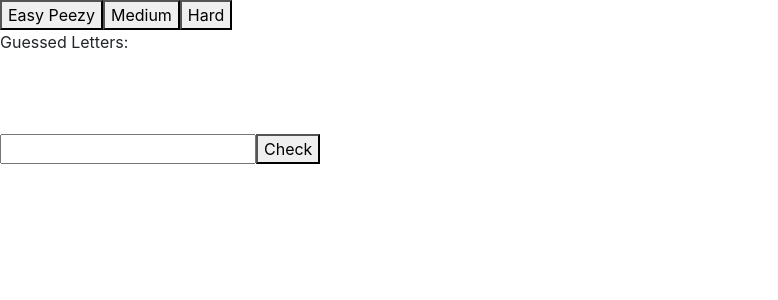
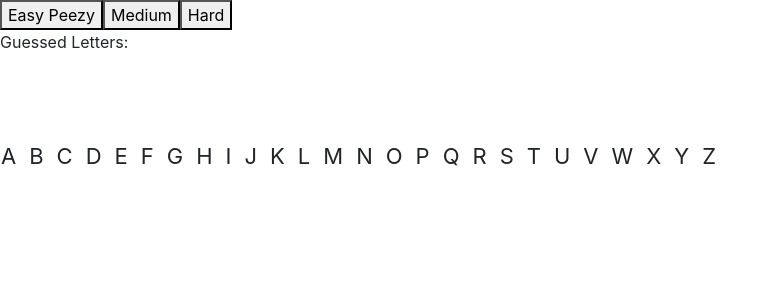
Before and after one commit to rybrennan/reach-project, a React app: page / in a window 1280 px wide. Shown: the top 300 px of the page, without its empty margins (0-778 px from the left). Built offline with nearby package versions, Linux system fonts and the light colour scheme; no server answers.

Commit message:
Implemented Alphabet in replace of Input

```diff
--- a/package.json
+++ b/package.json
@@ -21,7 +21,8 @@
     "mysql": "^2.17.1",
     "path": "^0.12.7",
     "react": "^16.8.1",
-    "react-dom": "^16.8.1"
+    "react-dom": "^16.8.1",
+    "styled-components": "^4.4.0"
   },
   "devDependencies": {
     "@babel/cli": "^7.0.0",
--- /dev/null
+++ b/src/components/Alphabet.jsx
@@ -0,0 +1,68 @@
+import React from 'react';
+import styled from 'styled-components';
+
+const Block = styled.ul`
+padding: 0;
+
+list-style-type: none;
+margin: 5px 0;
+li {
+  cursor: pointer;
+  margin-right: 11px;
+  padding: 1px;
+  text-transform: uppercase;
+  font-size: 22px;
+  display: inline-block;
+}
+li[disabled] {
+  text-decoration: line-through;
+  opacity: 0.4;
+  pointer-events: none;
+}
+`;
+const alpha = 'abcdefghijklmnopqrstuvwxyz'.split('');
+
+function Alphabet(props) {
+  console.log(props)
+    return (
+      <div>
+        <Block>
+          {alpha.map((alphabetLetter) => {
+            return (
+              <li
+                key={alphabetLetter}
+                className='character'
+                disabled={props.choosenLetters.includes(alphabetLetter) ? true : false}
+                onClick={props.onClick}
+              >
+                {alphabetLetter}
+              </li>
+            )
+          })}
+        </Block>
+      </div>
+    )
+  }
+
+
+
+
+export default Alphabet;
+
+// padding: 0;
+// display: ${props => (props.newGame ? 'block' : 'none')};
+// list-style-type: none;
+// margin: 5px 0;
+// li {
+//   cursor: pointer;
+//   margin-right: 11px;
+//   padding: 1px;
+//   text-transform: uppercase;
+//   font-size: 22px;
+//   display: inline-block;
+// }
+// li[disabled] {
+//   text-decoration: line-through;
+//   opacity: 0.4;
+//   pointer-events: none;
+// }
--- a/src/components/App.jsx
+++ b/src/components/App.jsx
@@ -2,7 +2,8 @@ import React from "react";
 import axios from "axios";
 import $ from 'jquery';
 import Input from './Input';
-import ReactHelpers from '../../utils/react-helpers.js'
+import Alphabet from './Alphabet';
+import ReactHelpers from '../../utils/react-helpers.js';
 
 
 class App extends React.Component {
@@ -19,6 +20,7 @@ class App extends React.Component {
     this.handleChange = this.handleChange.bind(this);
     this.handleCheckLetter = this.handleCheckLetter.bind(this);
     this.handleChange = this.handleChange.bind(this);
+    this.handleClick = this.handleClick.bind(this);
     this.reactHelpers = new ReactHelpers();
   }
 
@@ -53,26 +55,36 @@ class App extends React.Component {
       [e.target.name]: e.target.value
     })
   }
+  handleClick(e) {
+    console.log('We are getting our letter', e.target.textContent)
+  }
 
   handleCheckLetter() {
+    console.log('CLICK')
     let currentGuessedLetter = this.state.guessedLetter;
     let choosenLetters = this.state.letters;
     let secretWord = this.state.secretWord;
     let mappedWord = this.state.mappedWord;
 
+    //This WHOLE BLOCK IS THIS IS THE FIRST TIME THE LETTER HAS BEEN PICKED
     if (!choosenLetters.includes(currentGuessedLetter)) {
+
       this.reactHelpers.checkLetterAlgo(mappedWord, currentGuessedLetter, (numberOfOccurences, isWinner, newMappedWord) => {
         choosenLetters = choosenLetters.concat(currentGuessedLetter);
+
         this.setState({
           letters: choosenLetters,
           mappedWord: newMappedWord
         })
         if (isWinner === true) {
           alert('You Won the Game!');
-        } else {
-          console.log('KEEP PICKING!');
+        } else if (!isWinner){
+
         }
       });
+      console.log(this.state.letters)
+    } else {
+      //if already has been chosen
     }
   }
 
@@ -120,7 +132,8 @@ class App extends React.Component {
         <br />
         <br />
         <br />
-        <Input onHandleCheckLetter={this.handleCheckLetter} onHandleChange={this.handleChange} />
+        <Alphabet choosenLetters={this.state.letters} onClick={this.handleClick} />
+        {/* <Input onHandleCheckLetter={this.handleCheckLetter} onHandleChange={this.handleChange} /> */}
       </div>
     );
   }
```
Also changed, not shown: src/components/StateComponent.jsx (deleted, +0 -20 lines), 2 other files (tests, documents, lock files or other folders).
